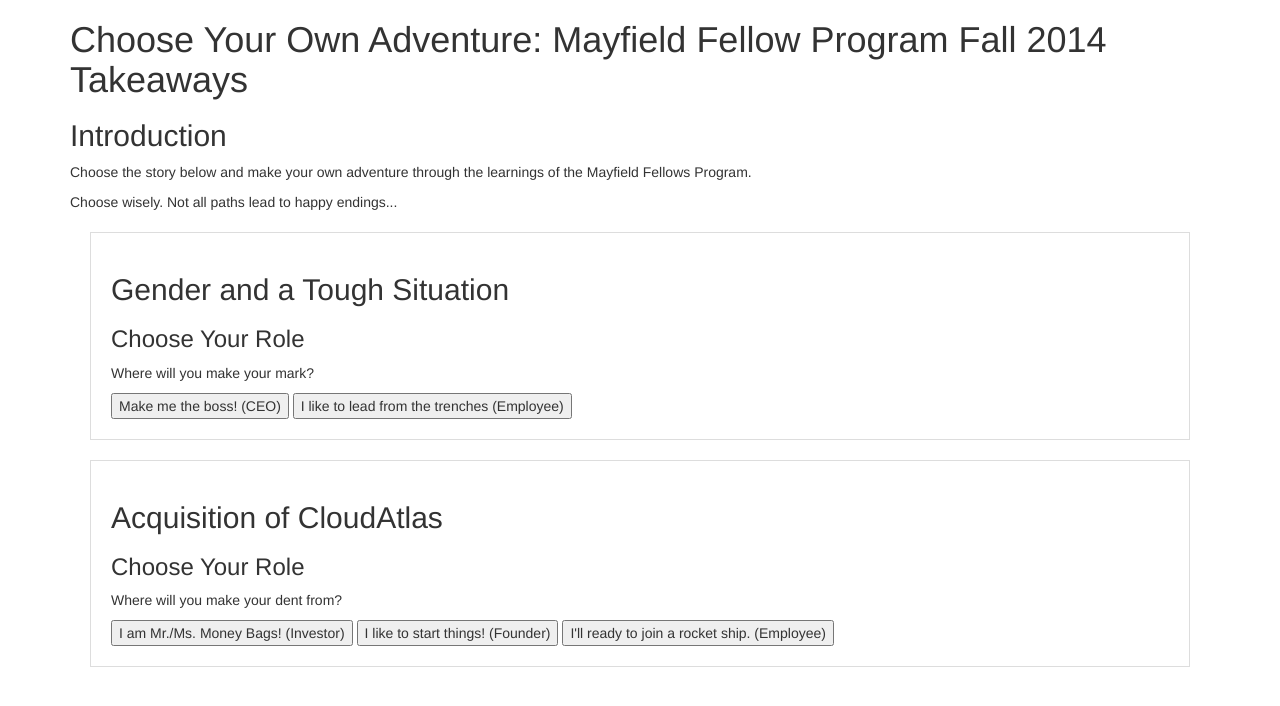
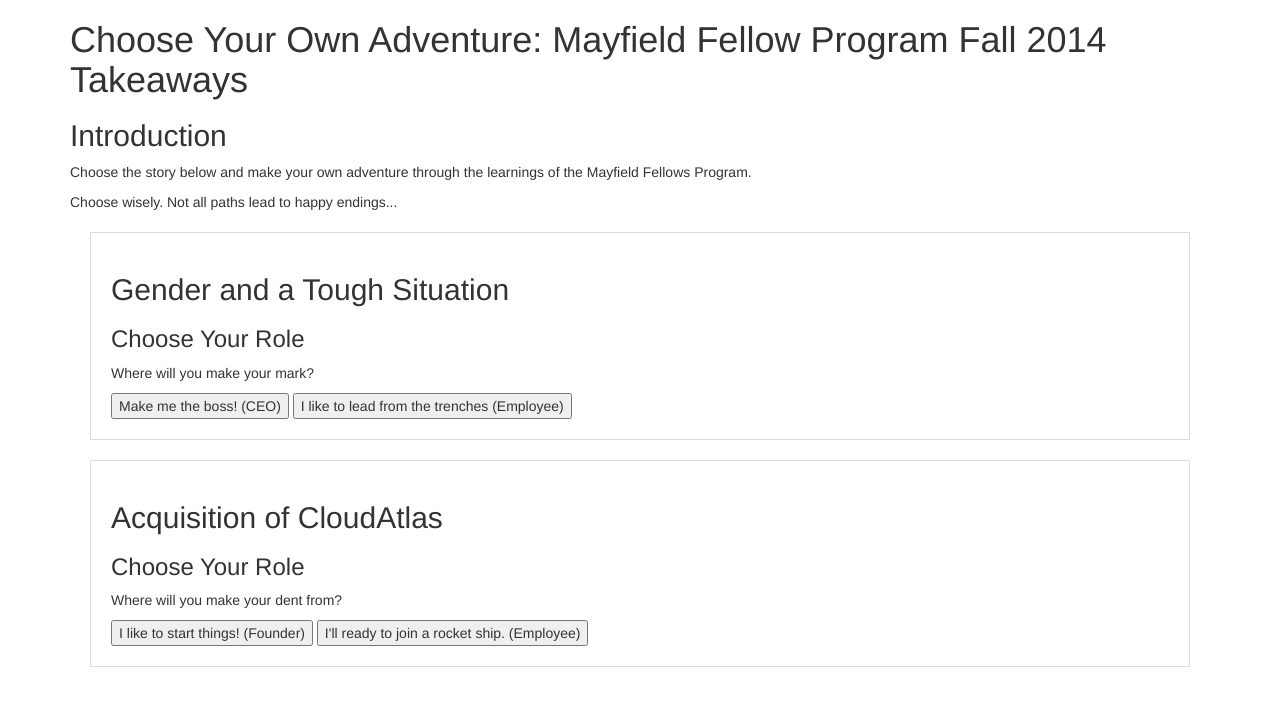
Before and after one commit to JohnYangSam/mfp-final-takeaways, a website: page index.html in a window 1280 px wide. Drawn offline with Linux system fonts and the light colour scheme.

Commit message:
remove investor

```diff
--- a/index.html
+++ b/index.html
@@ -194,7 +194,6 @@ She claims sexism. You let her go anyways. You are not sexist!  Amidst a lawsuit
 
             <p>Where will you make your dent from?</p>
 
-            <button choice investor>I am Mr./Ms. Money Bags! (Investor)</button>
             <button choice founder>I like to start things! (Founder)</button>
             <button choice employee>I'll ready to join a rocket ship. (Employee)</button>
         </page>
```
